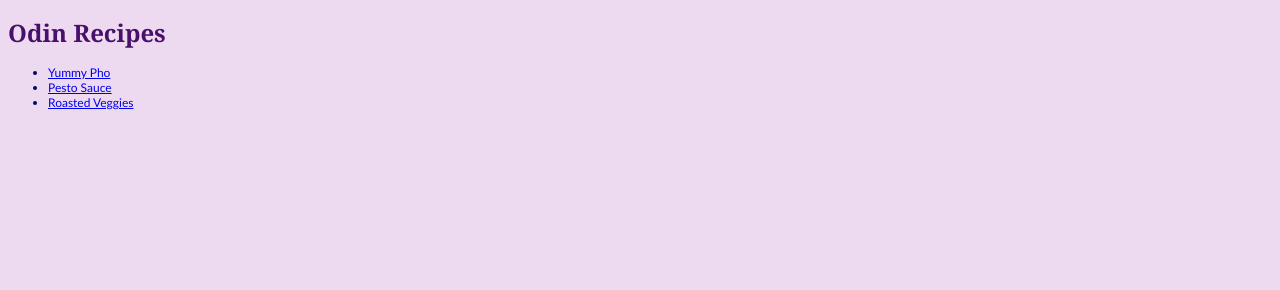
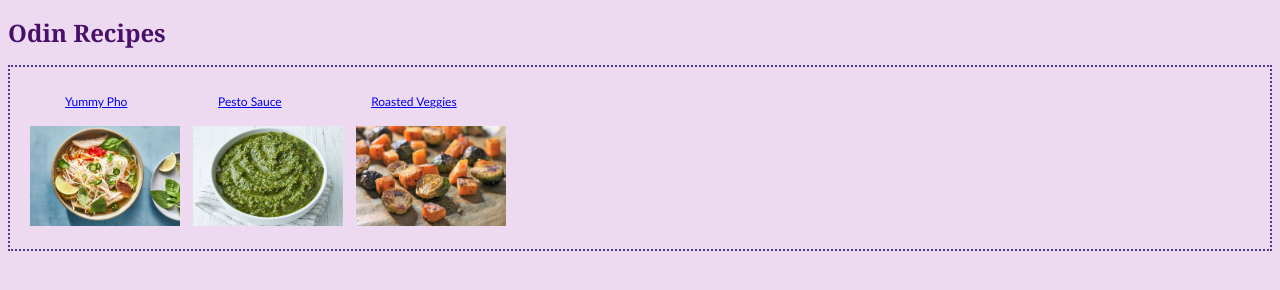
Before and after one commit to amyongaro/odin-projects, a plain HTML site: page index.html in a window 1280 px wide. Drawn offline with Linux system fonts and the light colour scheme.

Commit message:
add additional css to index page

```diff
--- a/index.html
+++ b/index.html
@@ -7,10 +7,19 @@
     </head>
     <body>
         <h1>Odin Recipes</h1>
+        <div class="recipe-section">
         <ul>
             <li><a href="./recipes/yummypho.html" rel="noopener noreferrer">Yummy Pho</a></li>
             <li><a href="./recipes/pesto.html" rel="noopener noreferrer">Pesto Sauce</a></li>
             <li><a href="./recipes/roastedveggies.html" rel="noopener noreferrer">Roasted Veggies</a></li>
         </ul>
+        <div class="image-section">
+            <span>
+                <img src="phophoto.jpg" alt="pho soup in bowl" width="150" height="100">
+                <img src="./pestosauce.jpg" alt="green pesto sauce in bowl" width="150" height="100">
+                <img src="./roastedveggies.jpg" alt="roasted veggies" width="150" height="100">
+            </span>
+        </div>
+        </div>
     </body>
 </html>
--- a/styles.css
+++ b/styles.css
@@ -19,3 +19,18 @@ h3 {
     font-size: 16px;
     color:rgb(122, 37, 202);
 }
+
+.recipe-section {
+    border: 2px dotted;
+    color: darkslateblue;
+    padding: 15px;
+}
+
+li {
+    display: inline-block;
+    width: 150px;
+}
+
+img {
+    margin: 5px;
+}
```
